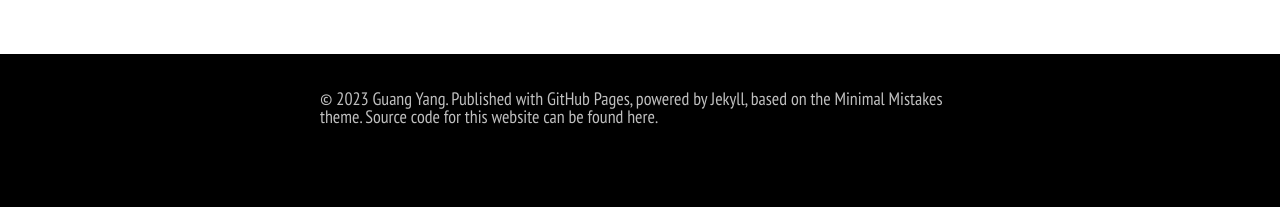
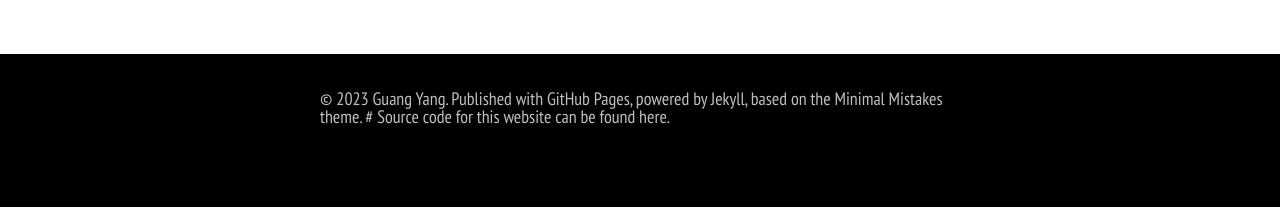
Before and after one commit to YLKnight/YLKnight.github.io, a Jekyll site: the page built from index.md, in a window 1280 px wide. Shown: the part 1217-1424 px from the top of the page. Built offline with Jekyll 4.4.1, drawn with Linux system fonts in a browser that asks for light colours; nearby versions of some CDN libraries; comment, search, counter and statistics services are not loaded; a style sheet for code colours, icons or effects is not loaded; our own code applies the rules of GitHub Pages for plain Markdown files.

```diff
--- a/_includes/footer.html
+++ b/_includes/footer.html
@@ -2,7 +2,7 @@
   Published with <a href="https://pages.github.com/" rel="nofollow">GitHub Pages</a>,
   powered by <a href="https://jekyllrb.com" rel="nofollow">Jekyll</a>,
   based on the <a href="https://mademistakes.com/" rel="nofollow">Minimal Mistakes</a> theme.
-  Source code for this website can be found <a href="https://github.com/GuangLun2000/GuangLun2000.github.io" rel="nofollow">here</a>.
+  # Source code for this website can be found <a href="https://github.com/GuangLun2000/GuangLun2000.github.io" rel="nofollow">here</a>.
 
   <!-- <script type="text/javascript" id="clstr_globe" src="//clustrmaps.com/globe.js?d=tGZ_4852x6Mm-PPomoo98e4y_CI8D9TmioGTO03Daik"></script> -->
 
```
